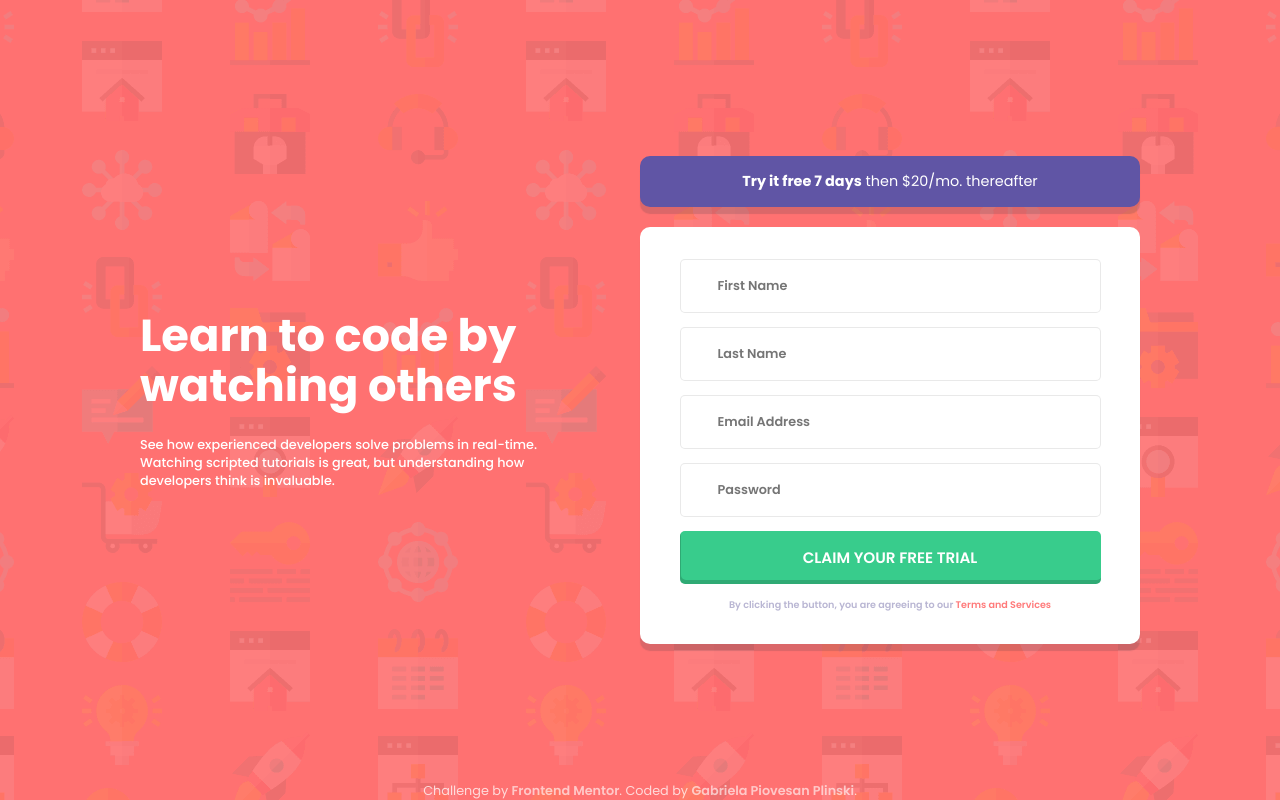
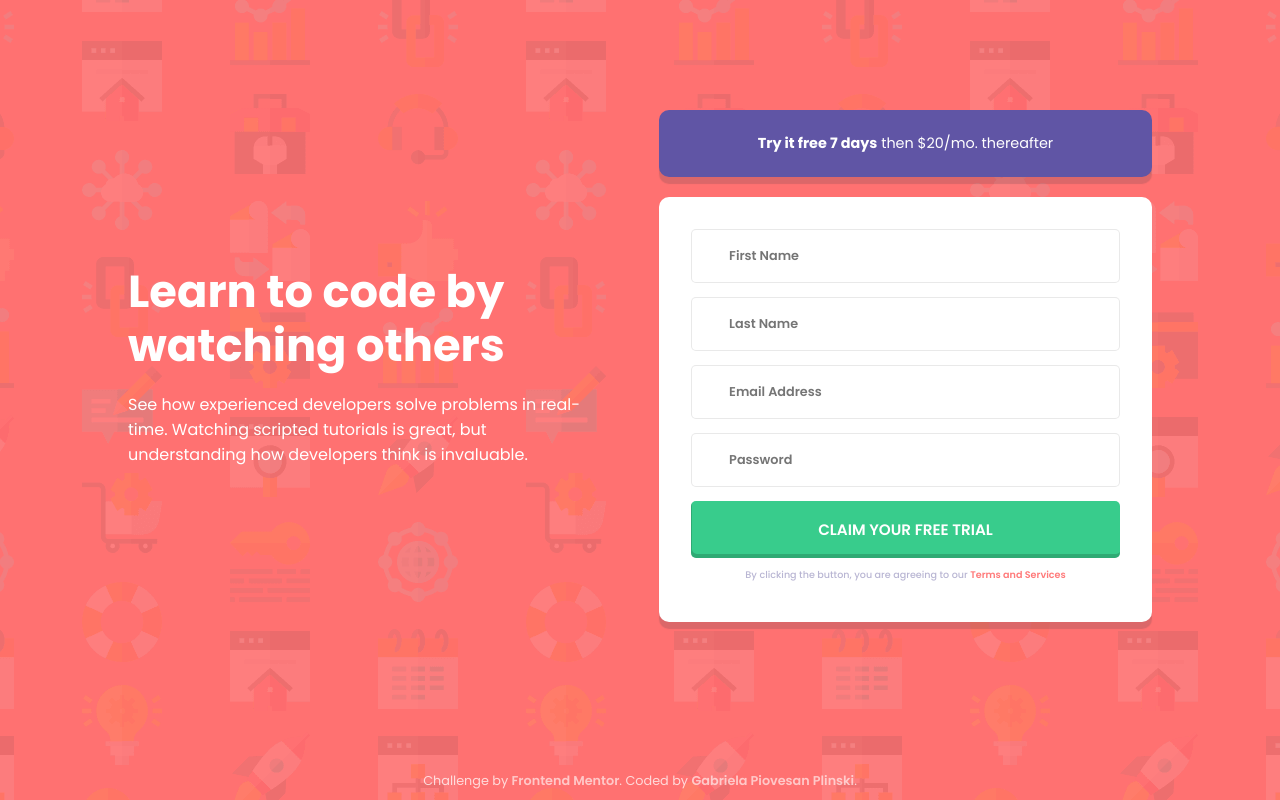
Before and after one commit to gabrielaplinski/Signup-JS, a plain HTML site: page index.html in a window 1280 px wide. Drawn offline with Linux system fonts and the light colour scheme.

Commit message:
styles/js update

```diff
--- a/estilos/mobile.css
+++ b/estilos/mobile.css
@@ -1,5 +1,14 @@
-@charset "UFT-8";
+@charset "UTF-8";
 
 main {
     flex-wrap: wrap;
 }
+
+section#colone {
+    text-align: center;
+    padding: 50px 0;
+}
+
+section#colone h1 {
+    padding-bottom: 20px;
+}
--- a/estilos/styles.css
+++ b/estilos/styles.css
@@ -18,47 +18,54 @@
     padding: 0;
 }
 
-
 html, body {
     height: 100%;
     width: 100%;
+    overflow-x: hidden;
 }
 
 body {
     background: hsla(0, 100%, 50%, 0.555) url(../images/bg-intro-desktop.png) center/cover no-repeat;
     font-family: 'Poppins', sans-serif;
     color: white;
+    min-height: 100vh;
+    overflow-y: auto;
+
+    display: flex;
+    flex-direction: column;
 }
 
 main {
-    height: 100vh;
-    padding: 5vw 10vw;
+    flex: 1;
+    padding: 3vw 10vw;
+    min-height: auto;
 
     display: flex;
     justify-content: center;
     align-items: center;
+    gap: 2vw;
 }
 
 section#colone {
-    width: 500px;
+    width: clamp(300px, 40vw, 600px);
     padding-right: 50px;
 }
 
 section#colone h1 {
     font-weight: 700;
-    font-size: 2.8em;
-    line-height: 50px;
-    padding-bottom: 25px;
+    font-size: clamp(1.8em, 3.5vw, 3rem);
+    line-height: 1.2;
+    padding-bottom: 1.5vw;
 }
 
 section#colone h2 {
-    font-weight: 500;
-    font-size: 0.8em;
+    font-weight: 400;
+    font-size: clamp(0.9rem, 1.3vw, 1rem);
 }
 
 section#coltwo {
-    width: 500px;
-    max-height: 100vh;
+    width: clamp(300px, 40vw, 500px);
+    max-height: 100%;
     scrollbar-width: none;
 
     display: flex;
@@ -79,10 +86,9 @@ section#coltwo::-webkit-scrollbar {
 }
 
 p#price {
-    align-self: flex-start;
     width: 100%;
     background-color: var(--cpurple);
-    padding: 15px;
+    padding: clamp(23px, 1.5vw, 20px) 40px;
     text-align: center;
     margin-bottom: 20px;
     font-size: 0.9em;
@@ -98,12 +104,13 @@ div#signin {
     flex-direction: column;
     justify-content: center;
     align-items: center;
+    flex: 1;
 
     transition: transform 0.3s ease, height 0.3s ease;
 }
 
 #formulario {
-    padding: 25px 0px 25px 0px;
+    padding: 25px 0px 10px 0px;
     display: flex;
     flex-direction: column;
     gap: 0;
@@ -112,10 +119,13 @@ div#signin {
     margin: 0 auto;
 }
 
-#formulario p {
-    margin: 0;
-    padding: 7px;
+#formulario .field {
+    padding: 7px 0px;
     text-align: right;
+}
+
+div.actions {
+    padding-top: 7px;
 }
 
 .sr-only {
@@ -141,7 +151,7 @@ input, textarea {
     color: var(--cgray);
 }
 
-input.sucess {
+input.success {
     border-color: var(--cgreen);
 }
 
@@ -156,15 +166,12 @@ input.error {
 }
 
 .msg {
-    text-transform: ;
     color: var(--cred);
     font-size: 0.5em;
     font-style: italic;
-    font-weight: 500;
+    font-weight: 600;
     text-align: right;
     margin-bottom: 10px;
-    height: 1em;
-    padding-top: 5px;
 }
 
 input::placeholder {
@@ -174,7 +181,6 @@ input::placeholder {
 }
 
 input[type="submit"] {
-    padding: 15px;
     color: white;
     border: 0;
     font-family: 'Poppins', sans-serif;
@@ -191,13 +197,15 @@ input[type="submit"] {
 
 input[type="submit"]:hover {
     background-color: hsl(154, 48%, 64%);
+    transform: scale(0.99);
 }
 
 .obs {
     color: var(--cpurple2);
-    font-weight: 600;
+    font-weight: 500;
     text-align: center !important;
     font-size: 0.6em;
+    padding: 0 40px 40px 40px;
 }
 
 a {
@@ -211,10 +219,10 @@ a:hover {
 }
 
 footer {
-    position: fixed;
-    bottom: 0;
     text-align: center;
     width: 100%;
+    padding: 10px;
+    margin-top: 30px;
 }
 
 footer p {
--- a/index.html
+++ b/index.html
@@ -7,7 +7,7 @@
   <link rel="stylesheet" href="estilos/mobile.css" media="(max-width: 768px)">
   <link rel="icon" type="image/png" sizes="32x32" href="./images/favicon-32x32.png">
 
-  <title>Frontend Mentor | Intro component with sign up form</title>
+  <title>Signup Page | Gabriela Piovesan Plinski</title>
 </head>
 <body>
 
@@ -22,41 +22,39 @@
       <p class="right" id="price"><b>Try it free 7 days</b> then $20/mo. thereafter</p>
       <div class="right" id="signin">
         <form action="script/cad.js" method="post" id="formulario" novalidate>
-          <p>
+          <div class="field">
             <label for="iname" class="sr-only">Name</label>
             <input type="text" name="name" id="iname" placeholder="First Name" autocomplete="name">
             <small class="msg"></small>
-          </p>
-          <p>
+          </div>
+          <div class="field">
             <label for="ilast" class="sr-only">Last name</label>
             <input type="text" name="last" id="ilast" placeholder="Last Name" autocomplete="family-name">
             <small class="msg"></small>
-          </p>
-          <p>
+          </div>
+          <div class="field">
             <label for="imail" class="sr-only">Email Address</label>
             <input type="email" name="mail" id="imail" placeholder="Email Address" autocomplete="email">
             <small class="msg"></small>
-          </p>
-          <p>
+          </div>
+          <div class="field">
             <label for="ipass" class="sr-only">Password</label>
             <input type="password" name="pass" id="ipass" placeholder="Password" autocomplete="new-password">
             <small class="msg"></small>
-          </p>
-          <p>
+          </div>
+          <div class="actions">
             <input type="submit" value="Claim your free trial">
-          </p>
-          <p class="obs">By clicking the button, you are agreeing to our <a href="#" target="_blank">Terms and Services</a></p>
+          </div>
+
         </form>
+        <p class="obs">By clicking the button, you are agreeing to our <a href="#" target="_blank">Terms and Services</a></p>
+      </div>
 
-      </div>
     </section>
 
   </main>
-
   <footer>
-    <p class="attribution">
-      Challenge by <a href="https://www.frontendmentor.io?ref=challenge" target="_blank">Frontend Mentor</a>.
-      Coded by <a href="#">Gabriela Piovesan Plinski</a>.
+    <p class="attribution">Challenge by <a href="https://www.frontendmentor.io?ref=challenge" target="_blank">Frontend Mentor</a>. Coded by <a href="#">Gabriela Piovesan Plinski</a>.
     </p>
   </footer>
   <script src="script/cad.js"></script>
--- a/script/cad.js
+++ b/script/cad.js
@@ -4,37 +4,44 @@ const messages = form.querySelectorAll('.msg');
 const signin = document.querySelector('#signin');
 const price = document.querySelector('#price');
 
-form.addEventListener('submit', (e) => {
-    e.preventDefault();
-    let valid = true;
-
-    inputs.forEach((input, index) => {
+function validarInput(input) {
     const value = input.value.trim();
-        const message = messages[index];
+    const message = input.nextElementSibling;
     let errorMsg = '';
 
     if (value === '') {
-            errorMsg = `${input.placeholder} cannot be empty`;
+        errorMsg = `${input.dataset.label || input.placeholder} cannot be empty`;
     }
     else if (input.type === 'email' && !/\S+@\S+\.\S+/.test(value)) {
             errorMsg = "Looks like this is not an email";
     }
+
     if (errorMsg) {
             input.classList.add('error');
             input.classList.remove('success');
             message.textContent = errorMsg;
-            valid = false;
+            return false;
     }
     else {
             input.classList.add('success');
             input.classList.remove('error');
-            messages.textContent = '';
+            message.textContent = '';
+            return true;
     }
+}
+
+form.addEventListener('submit', (e) => {
+    e.preventDefault();
+
+    let valid = true;
+
+    inputs.forEach(input => {
+        const isValid = validarInput(input);
+        if (!isValid) valid = false;
     });
 
     if (valid) {
         removerErro();
-        alert('Form submitted');
         form.reset();
         inputs.forEach(input => input.classList.remove('success'));
     }
@@ -53,11 +60,11 @@ function removerErro() {
     price.classList.remove('error-active');
 }
 
-inputs.forEach((input,index) => {
+inputs.forEach(input => {
     input.addEventListener('input', () => {
         if (input.value.trim() !== '') {
             input.classList.remove('error');
-            messages[index].textContent = '';
+            input.nextElementSibling.textContent = '';
         }
     });
 });
```
Lines whose indentation alone changed are shown as unchanged.
